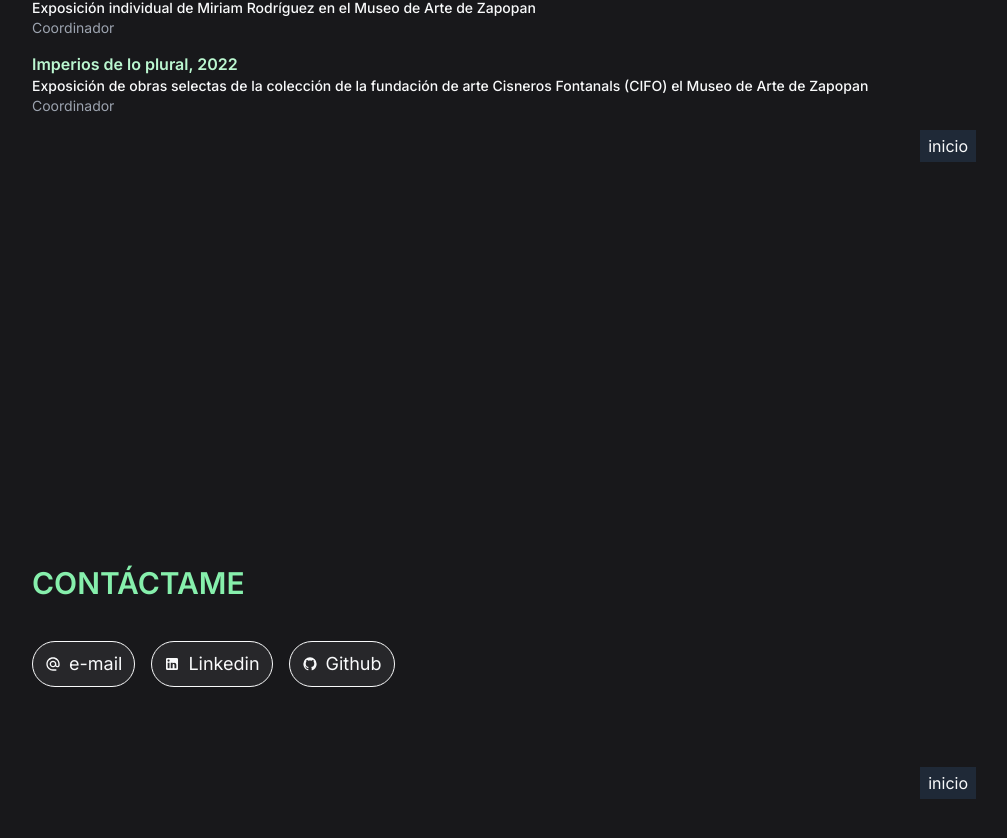
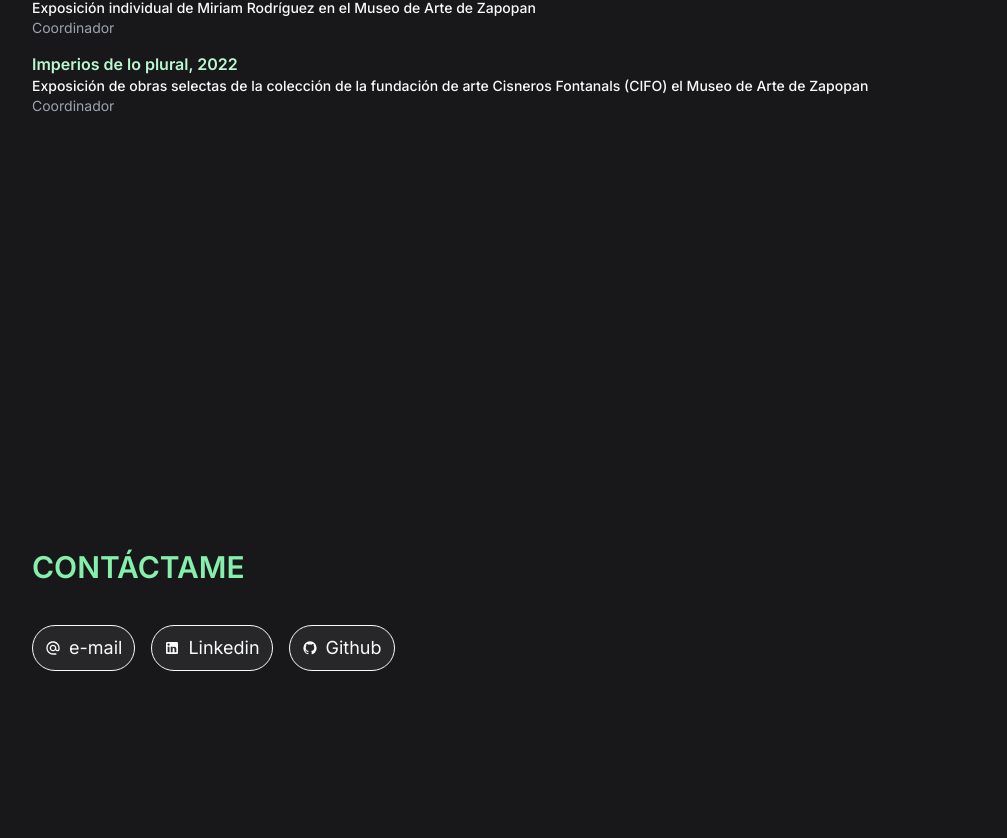
Before and after one commit to Sbector/productor, a Next.js app: page / in a window 1280 px wide. Shown: the part 2278-3116 px from the top of the page, without its empty margins (136-1143 px from the left). Built offline with nearby package versions, Linux system fonts and the light colour scheme.

Commit message:
Delete "inicio" button

```diff
--- a/app/components/SocialCard.jsx
+++ b/app/components/SocialCard.jsx
@@ -32,9 +32,6 @@ export default function SocialCard() {
                     </SocialPill>
                 </nav>
             </div>
-            <div className="flex place-content-end">
-                <Button className="" href="#top">inicio</Button>
-            </div>
         </Wrapper>
     )
 }
--- a/app/proyectos/page.jsx
+++ b/app/proyectos/page.jsx
@@ -76,9 +76,6 @@ export default function ProjectsPage() {
                         </Link>
                     ))}
                 </section>
-                <div className="flex place-content-end">
-                    <Button className="" href="#top">inicio</Button>
-                </div>
             </Wrapper>
         </section>
     )
```
